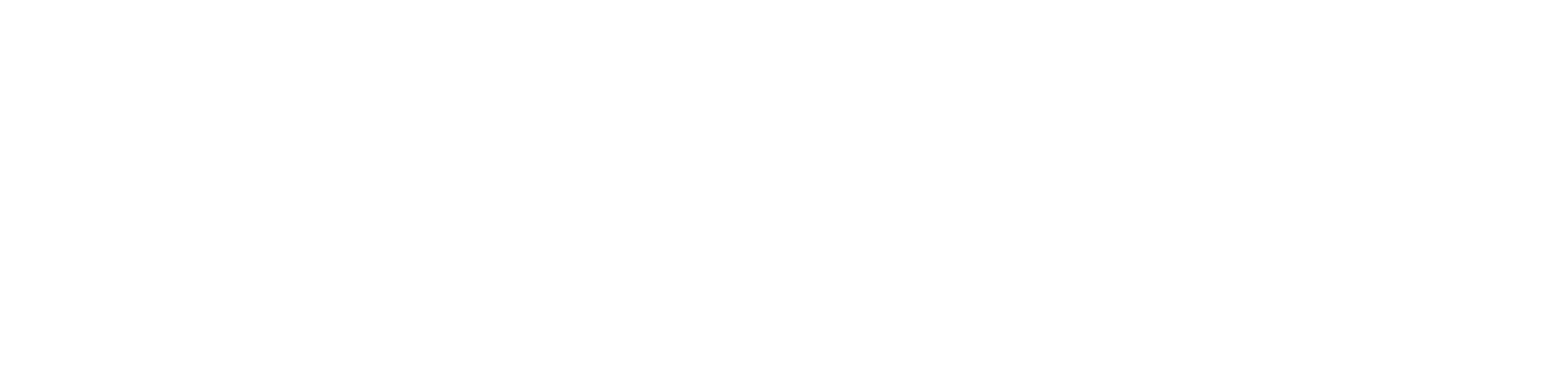
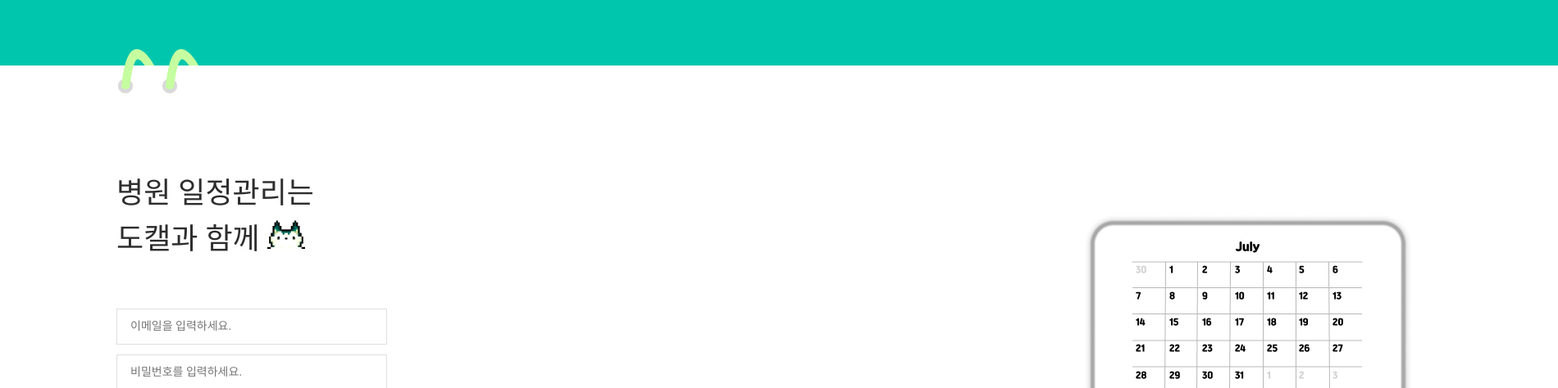
Before and after one commit to HeungMutNyang/FE, a React (Create React App) app: page / in a window 1280 px wide. Before the commit this address had no page. Shown: the part 170-644 px from the top of the page at 82% size, 1900 px wide, since content can reach past the window. Built offline with nearby package versions, Linux system fonts and the light colour scheme; a web font is replaced by a local one.

Commit message:
경로 추가

```diff
--- a/src/App.js
+++ b/src/App.js
@@ -5,20 +5,24 @@
 import Home from "./pages/Home";
 import Pwd from "./pages/SetPassword";
 import Stamp from "./pages/Stamp";
+import Diary from "./pages/Diary";
 import Advice from "./pages/Advice";
 import { DateProvider } from "./DateContext";
+import AddSchedule from "./pages/AddSchedule";
 
 function App() {
   return (
     <DateProvider>
       <Router>
         <Routes>
-          <Route path="/login" element={<Login />} />
+          <Route path="/" element={<Login />} />
           <Route path="/join" element={<Join />} />
           <Route path="/settings/password" element={<Pwd />} />
           <Route path="/home" element={<Home />} />
           <Route path="/advice" element={<Advice />} />
           <Route path="/stamp" element={<Stamp />} />
+          <Route path="/diary/:date" element={<Diary />} />
+          <Route path="/add-schedule" element={<AddSchedule />} />
         </Routes>
       </Router>
     </DateProvider>
```
